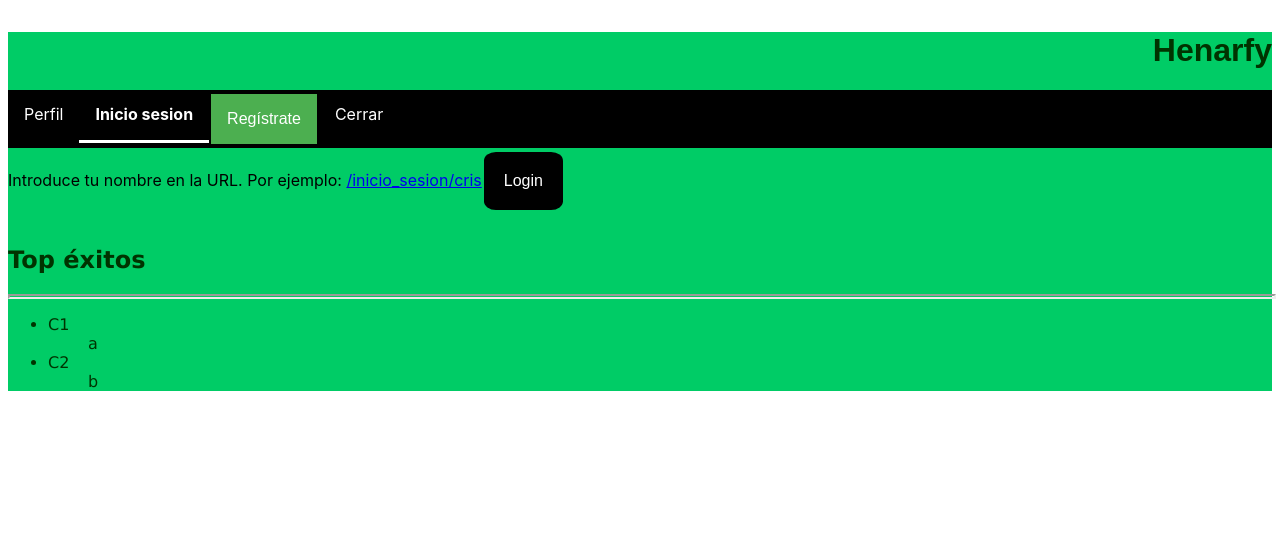
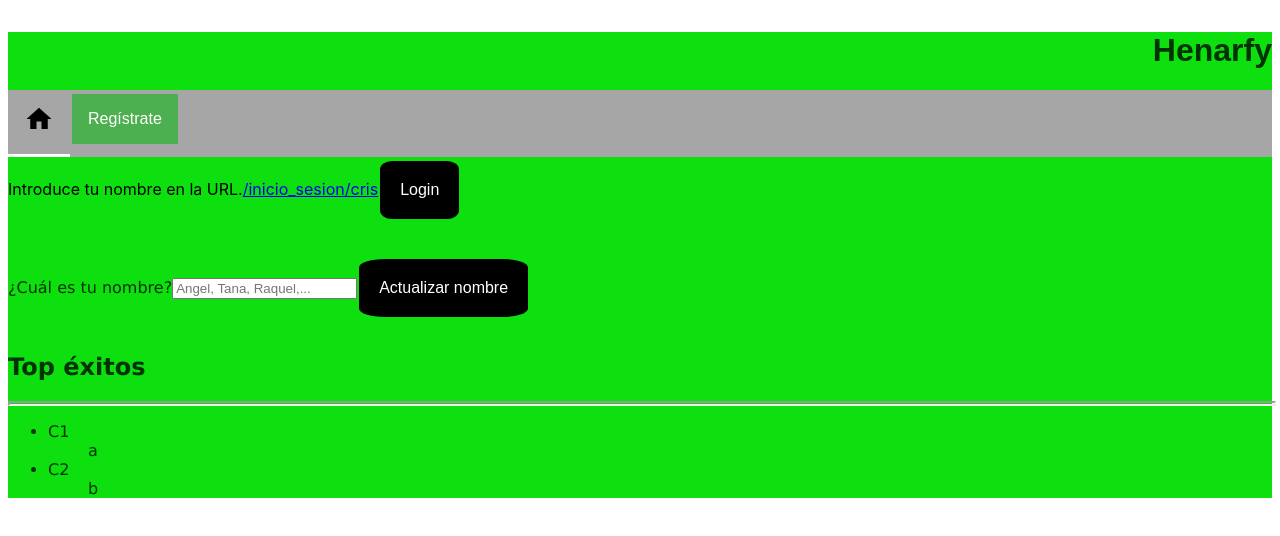
Before and after one commit to TrainingIT-REACT/practica-final-curso-Henar93, a React (Create React App) app: page /inicio_sesion in a window 1280 px wide. Shown: the top 536 px of the page. Built offline with nearby package versions, Linux system fonts and the light colour scheme; no server answers.

Commit message:
rutas ok

```diff
--- a/src/App/App.css
+++ b/src/App/App.css
@@ -20,14 +20,17 @@ hr {border: 2px inset #eee; height: 1px; width: 100%;}
 
 
 nav {
-  background-color: black;
+  background-color:
+
+
+  #a6a6a6;
   margin: 0;
   padding: 0;
   display: flex;
 }
 
 main {
-  background-color: #00cc66
+  background-color:  #0edf0e
 }
 
 .container {
--- a/src/App/Menu/general.css
+++ b/src/App/Menu/general.css
@@ -25,13 +25,13 @@
 
 .dropdown {
     position: relative;
-    display: inline-block;
+    display: inline-block
 }
 
 .dropdown-content {
-    display: none;
+     display: none;
     position: absolute;
-    background-color: #f9f9f9;
+    background-color: green;
     min-width: 160px;
     box-shadow: 0px 8px 16px 0px rgba(0,0,0,0.2);
 }
@@ -52,4 +52,9 @@
 .dropdown:hover .dropbtn {
     background-color: #3e8e41;
 
+
 }
+
+.svg path{
+    color: green;
+}
--- a/src/App/Menu/general.js
+++ b/src/App/Menu/general.js
@@ -24,9 +24,9 @@ import UpName from '../Rutas/UpName';
 import PrivateRoute from '../Context/PrivateRoute';
 
 const cerrar = ({ match }) => <div>
-  <p>Para más info</p>
+  <p>Para cerrar sesión haz click </p>
   <p>
-    <NavLink activeClassName="active" to={`${match.url}/close`}>Anídate en la marina</NavLink>
+    <NavLink activeClassName="active" to={`${match.url}/close`}>aquí</NavLink>
     {' '}
 
   </p>
@@ -60,21 +60,23 @@ class Navbar extends React.Component {
                     <div className="container-fluid">
                         <div className="navbar-header">
                             <ul>
-                                <li><NavLink activeStyle={{borderBottom: 'solid 3px #fff', paddingBottom: '1em'}} to="/musica" >Perfil</NavLink></li>
-                                <li><NavLink activeStyle={{borderBottom: 'solid 3px #fff', paddingBottom: '1em'}} to="/inicio_sesion" >Inicio sesion</NavLink></li>
-                                <li>
+                            <li><NavLink activeStyle={{borderBottom: 'solid 3px #fff', paddingBottom: '1em'}} to="/" ><svg xmlns="http://www.w3.org/2000/svg" height="30" viewBox="0 0 24 24" width="30"><path d="M10 20v-6h4v6h5v-8h3L12 3 2 12h3v8z"/><path d="M0 0h24v24H0z" fill="none" /></svg></NavLink></li>
+  <li>
                                     <div class="dropdown">
                                         <button class="dropbtn"><UpName/></button>
                                         <div class="dropdown-content">
-                                            <NavLink  to="/about" >l1</NavLink>
-                                            <p>Link 2</p>
-                                            <p>Link 3</p>
+
+                                            <NavLink activeStyle={{borderBottom: 'solid 3px #fff', paddingBottom: '1em'}} to="/inicio_sesion" >Inicio sesion</NavLink>
+                                            <NavLink activeStyle={{borderBottom: 'solid 3px #fff', paddingBottom: '1em'}} to="/musica" >Perfil</NavLink>
+                                            <NavLink activeStyle={{borderBottom: 'solid 3px #fff', paddingBottom: '1em'}} to="/musica" >Música</NavLink>
+                                            <NavLink activeStyle={{borderBottom: 'solid 3px #fff', paddingBottom: '1em'}} to="/Cerrar" >Cerrar</NavLink>
                                         </div>
                                     </div>
                                 </li>
-                                <li><NavLink activeStyle={{borderBottom: 'solid 3px #fff', paddingBottom: '1em'}} to="/cerrar" >Cerrar</NavLink> </li>
+
                             </ul>
                         </div>
+
                     </div>
 
                 </nav>
--- a/src/App/Rutas/Home.js
+++ b/src/App/Rutas/Home.js
@@ -1,36 +1,14 @@
+import React from "react";
 
-import React from "react";
-import { Provider } from "react-redux";
-//import { connect } from 'react-redux';
+class Home extends React.Component{
+    render(){
+        return <div>
+                    <p>Esta es tu home  </p>
+                    <hr></hr>
 
 
-
-// Store
-import store from '../store';
-
-
-
-
-
-
-
-// Componentes
-import UpdateName from '../UpdateName';
-import UpName from './UpName'
- class Home extends React.Component{
-     render(){
-        return <Provider store={store}>
-        <div className="App container">
-            <UpdateName />
-
-        </div>
-
-      </Provider>
+             </div>
     }
- }
-
-
-
-
+}
 
 export default Home;
--- a/src/App/Rutas/login.js
+++ b/src/App/Rutas/login.js
@@ -4,6 +4,7 @@ import React from 'react';
 import {Link} from "react-router-dom";
 // Contexto de usuario
 import UserContext from '../Context/user';
+import { Provider } from "react-redux";
 //Css
 
 import './login.css';
@@ -12,8 +13,28 @@ import './login.css';
 
 
 
+
+
+
+// Store
+import store from '../store';
+
+
+
+
+
+// Componentes
+import UpdateName from '../UpdateName';
+
+
+
+
+
+
+
 const Login = ({ location }) => {
   return <UserContext.Consumer>
+
     {({ signedIn, updateUser }) => {
       return <div>
         { signedIn ? (
@@ -21,7 +42,7 @@ const Login = ({ location }) => {
         ) : (
           <>
             Introduce tu nombre en la URL.
-  Por ejemplo: <Link to="/inicio_sesion/cris">/inicio_sesion/cris</Link>
+             <Link to="/inicio_sesion/cris">/inicio_sesion/cris</Link>
             <button onClick={() => updateUser(true)}>Login</button>
             { (location.state && location.state.message) &&
               <p>
@@ -30,8 +51,15 @@ const Login = ({ location }) => {
             }
           </>
         )}
+        <Provider store={store}>
+            <div className="App container">
+            <UpdateName />
+
+        </div>
+        </Provider>
       </div>
     }}
+
   </UserContext.Consumer>;
 }
 
--- a/src/App/UpdateName.js
+++ b/src/App/UpdateName.js
@@ -15,7 +15,7 @@ const UpdateName = ({ updateName }) => {
 
   return <form onSubmit={onSubmit}>
     <label htmlFor="name">¿Cuál es tu nombre?</label>
-    <input id="name" type="text" ref={input} placeholder="Angel, Tana, Raquel,..." />
+    <input id="name" type="text" ref={input} placeholder="Angel, Tana, Raquel,..."    width="48" padding="48"/>
     <button>Actualizar nombre</button>
   </form>
 }
```
